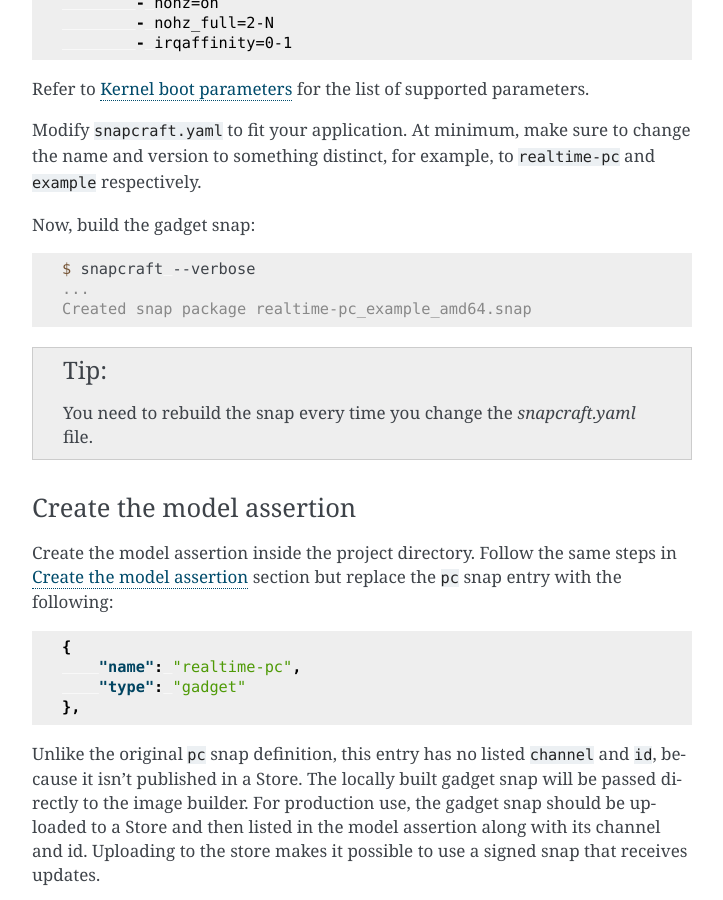
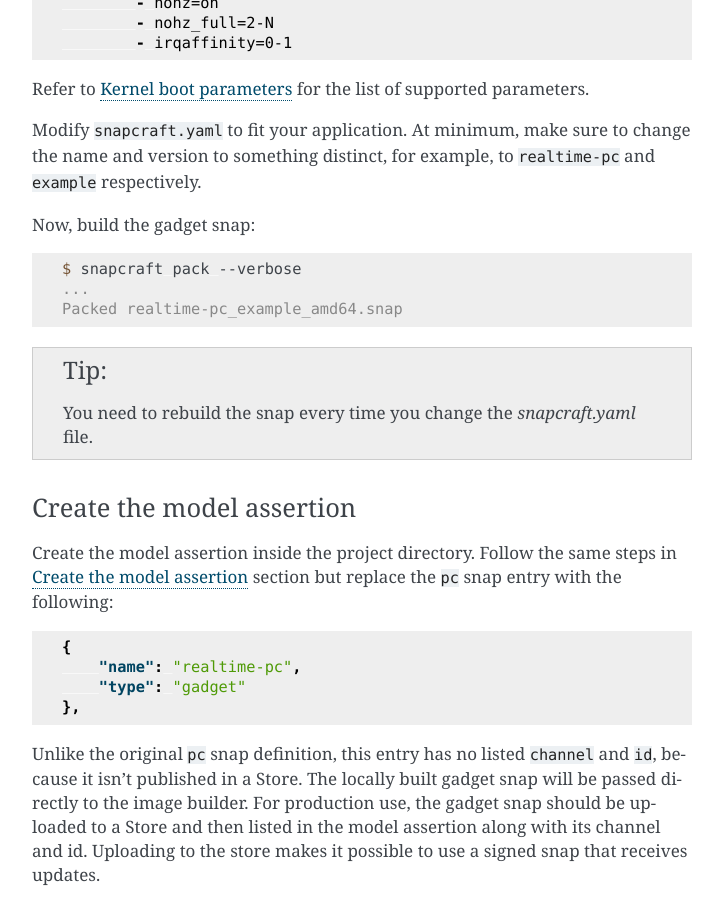
Before and after one commit to canonical/real-time-ubuntu-docs, a Sphinx documentation site: the page built from docs/how-to/uc-image-creation.rst, in a window 1280 px wide and 900 px high, scrolled down 3932 px. Shown: the whole window, without its empty margins (388-1111 px from the left). Built offline with Sphinx 7.4.7, drawn with Linux system fonts in a browser that asks for light colours.

Commit message:
feat: use modern snapcraft command for build
Signed-off-by: Lincoln Wallace <lincoln.wallace@canonical.com>

```diff
--- a/docs/how-to/uc-image-creation.rst
+++ b/docs/how-to/uc-image-creation.rst
@@ -250,9 +250,9 @@ Now, build the gadget snap:
 
 .. code-block:: console
 
-    $ snapcraft --verbose
+    $ snapcraft pack --verbose
     ...
-    Created snap package realtime-pc_example_amd64.snap
+    Packed realtime-pc_example_amd64.snap
 
 
 .. tip::
```
